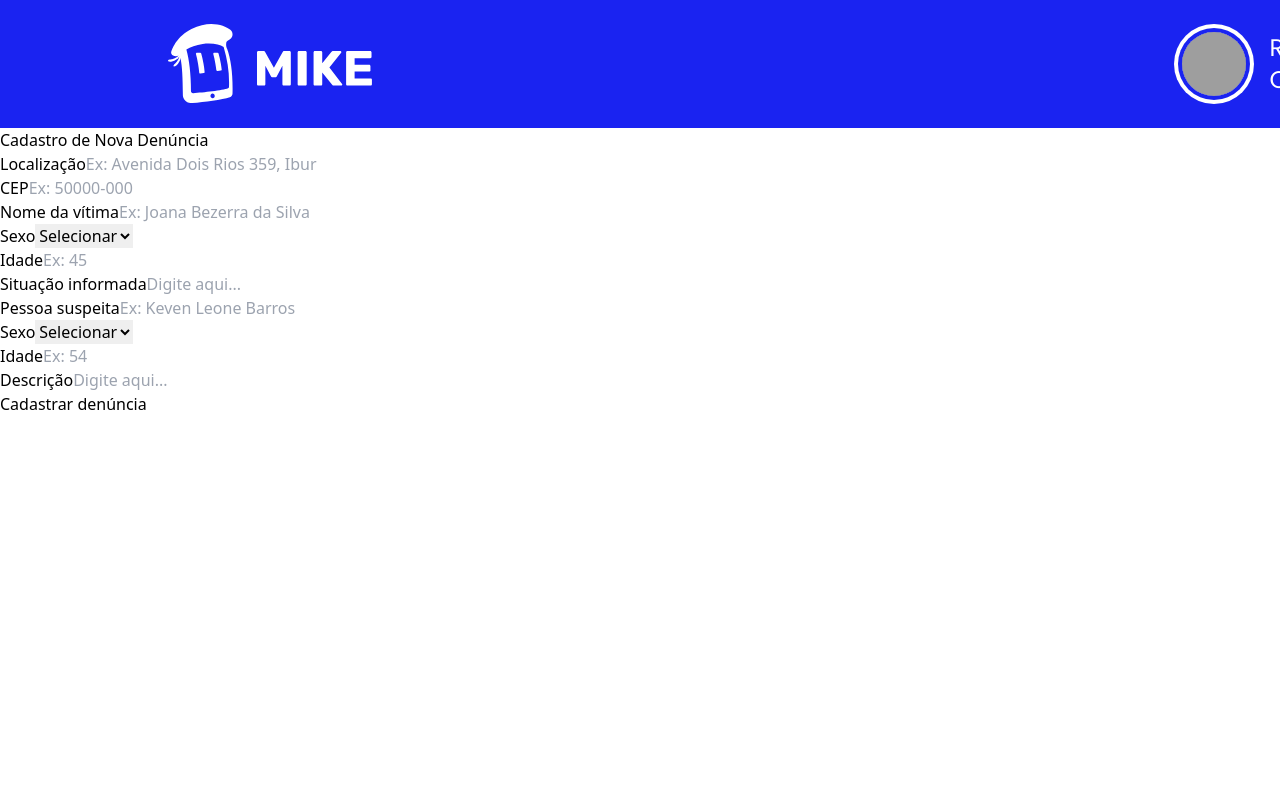
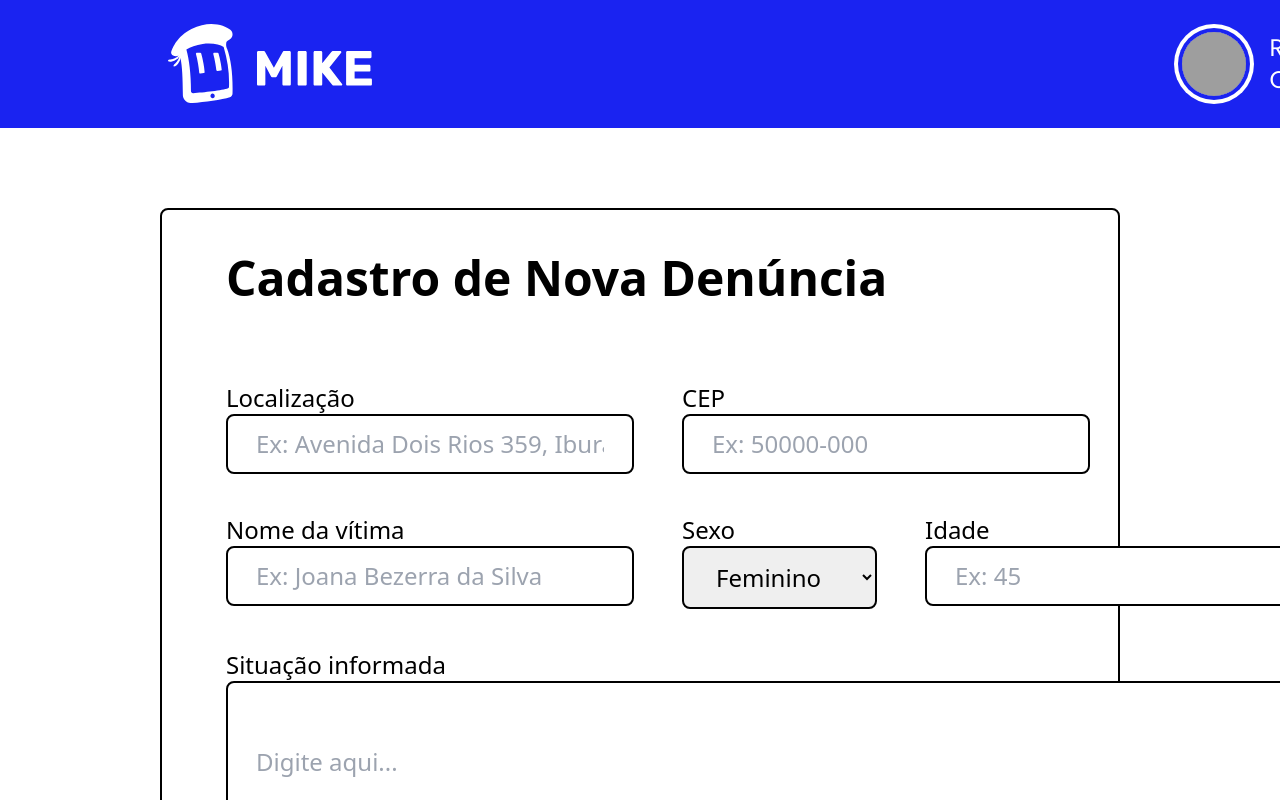
Before and after one commit to Company-FMG/pm-digital, a React (Vite) app: page /newcomplaint in a window 1280 px wide. Shown: the top 800 px of the page. Built offline with nearby package versions, Linux system fonts and the light colour scheme; grey boxes are pictures that could not be loaded.

Commit message:
WIP: estilização do formulario

```diff
--- a/src/routes/ComplaintRegister.tsx
+++ b/src/routes/ComplaintRegister.tsx
@@ -5,65 +5,67 @@ export default function ComplaintRegister(){
         <>
             <NavbarMike/>
 
-            <div>
-                <h2>Cadastro de Nova Denúncia</h2>
+            <div className="mx-40 my-20 px-16 py-11 space-y-20 border border-black border-2 rounded-lg">
+                <h2 className="font-bold text-5xl">Cadastro de Nova Denúncia</h2>
 
-                <form action="">
-                    <div>
+                <form action="" className="text-2xl grid gap-10 *:space-x-12 *:*:*:block">
+                    <div className="flex">
                         <div>
                             <label htmlFor="">Localização</label>
-                            <input type="text" placeholder="Ex: Avenida Dois Rios 359, Ibura, Recife - PE"/>
+                            <input type="text" placeholder="Ex: Avenida Dois Rios 359, Ibura, Recife - PE" className="border border-black border-2 rounded-lg px-7 py-3"/>
                         </div>
                         <div>
                             <label htmlFor="">CEP</label>
-                            <input type="text" placeholder="Ex: 50000-000"/>
+                            <input type="text" placeholder="Ex: 50000-000" className="border border-black border-2 rounded-lg px-7 py-3"/>
+                        </div>
+                    </div>
+                    <div className="flex">
+                        <div>
+                            <label htmlFor="">Nome da vítima</label>
+                            <input type="text" placeholder="Ex: Joana Bezerra da Silva" className="border border-black border-2 rounded-lg px-7 py-3"/>
+                        </div>
+                        <div>
+                            <label htmlFor="">Sexo</label>
+                            <select name="" id="" className="border border-black border-2 rounded-lg px-7 py-3">
+                                <option value="">Feminino</option>
+                                <option value="">Masculino</option>
+                            </select>
+                        </div>
+                        <div>
+                            <label htmlFor="">Idade</label>
+                            <input type="number" placeholder="Ex: 45" className="border border-black border-2 rounded-lg px-7 py-3"/>
                         </div>
                     </div>
                     <div>
                         <div>
-                            <label htmlFor="">Nome da vítima</label>
-                            <input type="text" placeholder="Ex: Joana Bezerra da Silva"/>
+                            <label htmlFor="">Situação informada</label>
+                            <input type="text" placeholder="Digite aqui..." className="w-full h-40 border border-black border-2 rounded-lg px-7 py-3"/>
+                        </div>
+                    </div>
+                    <div className="flex">
+                        <div>
+                            <label htmlFor="">Pessoa suspeita</label>
+                            <input type="text" placeholder="Ex: Keven Leone Barros" className="border border-black border-2 rounded-lg px-7 py-3"/>
                         </div>
                         <div>
                             <label htmlFor="">Sexo</label>
-                            <select name="" id="">
-                                <option disabled selected>Selecionar</option>
+                            <select name="" id="" className="border border-black border-2 rounded-lg px-7 py-3">
                                 <option value="">Masculino</option>
                                 <option value="">Feminino</option>
                             </select>
                         </div>
                         <div>
                             <label htmlFor="">Idade</label>
-                            <input type="number" placeholder="Ex: 45"/>
+                            <input type="number" placeholder="Ex: 54" className="border border-black border-2 rounded-lg px-7 py-3"/>
                         </div>
                     </div>
                     <div>
-                        <label htmlFor="">Situação informada</label>
-                        <input type="text" placeholder="Digite aqui..."/>
-                    </div>
-                    <div>
                         <div>
-                            <label htmlFor="">Pessoa suspeita</label>
-                            <input type="text" placeholder="Ex: Keven Leone Barros"/>
-                        </div>
-                        <div>
-                            <label htmlFor="">Sexo</label>
-                            <select name="" id="">
-                                <option disabled selected>Selecionar</option>
-                                <option value="">Masculino</option>
-                                <option value="">Feminino</option>
-                            </select>
-                        </div>
-                        <div>
-                            <label htmlFor="">Idade</label>
-                            <input type="number" placeholder="Ex: 54"/>
+                            <label htmlFor="">Descrição</label>
+                            <input type="text" placeholder="Digite aqui..." className="w-full h-40 border border-black border-2 rounded-lg px-7 py-3 "/>
                         </div>
                     </div>
-                    <div>
-                        <label htmlFor="">Descrição</label>
-                        <input type="text" placeholder="Digite aqui..."/>
-                    </div>
-                    <button type="submit">Cadastrar denúncia</button>
+                    <button type="submit" className="font-bold text-white bg-bluemike h-16 rounded-lg">Cadastrar denúncia</button>
                 </form>
             </div>
         </>
```
